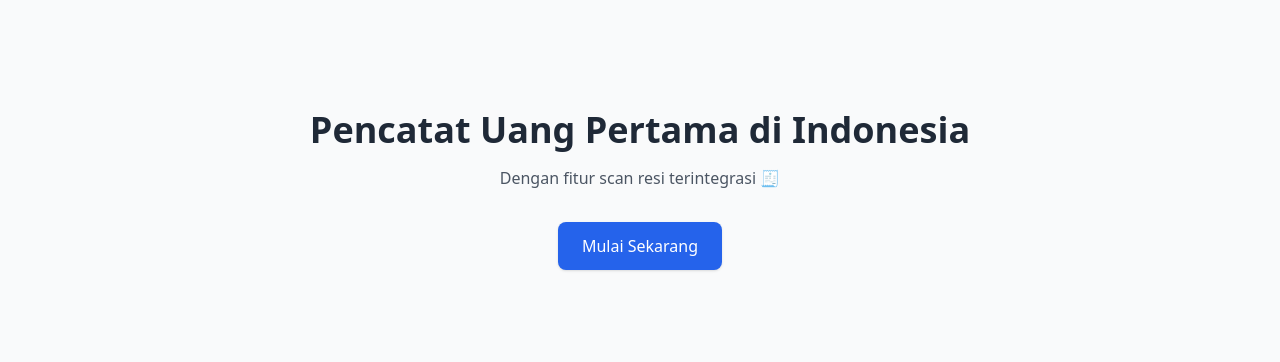
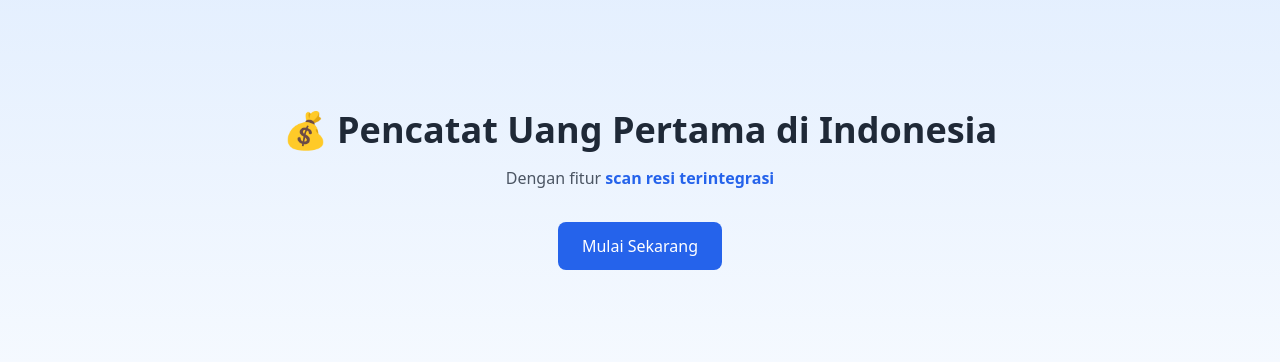
Before and after one commit to novalfikriyansyah-max/finance-track, a Next.js app in the folder frontend/: page / in a window 1280 px wide. Shown: the part 210-572 px from the top of the page. Built offline with nearby package versions, Linux system fonts and the light colour scheme.

Commit message:
Update index.js

```diff
--- a/frontend/pages/index.js
+++ b/frontend/pages/index.js
@@ -1,18 +1,18 @@
 export default function Home() {
   return (
-    <main className="flex flex-col items-center justify-center h-screen text-center">
-      <h1 className="text-4xl font-bold mb-4">
-        Pencatat Uang Pertama di Indonesia
+    <div className="flex flex-col items-center justify-center h-screen bg-gradient-to-b from-blue-100 to-white">
+      <h1 className="text-4xl font-bold mb-4 text-gray-800">
+        💰 Pencatat Uang Pertama di Indonesia
       </h1>
       <p className="text-gray-600 mb-8">
-        Dengan fitur scan resi terintegrasi 🧾
+        Dengan fitur <span className="font-semibold text-blue-600">scan resi terintegrasi</span>
       </p>
       <a
         href="/login"
-        className="px-6 py-3 bg-blue-600 text-white rounded-lg shadow"
+        className="px-6 py-3 bg-blue-600 text-white rounded-lg hover:bg-blue-700 transition"
       >
         Mulai Sekarang
       </a>
-    </main>
+    </div>
   );
 }
```
